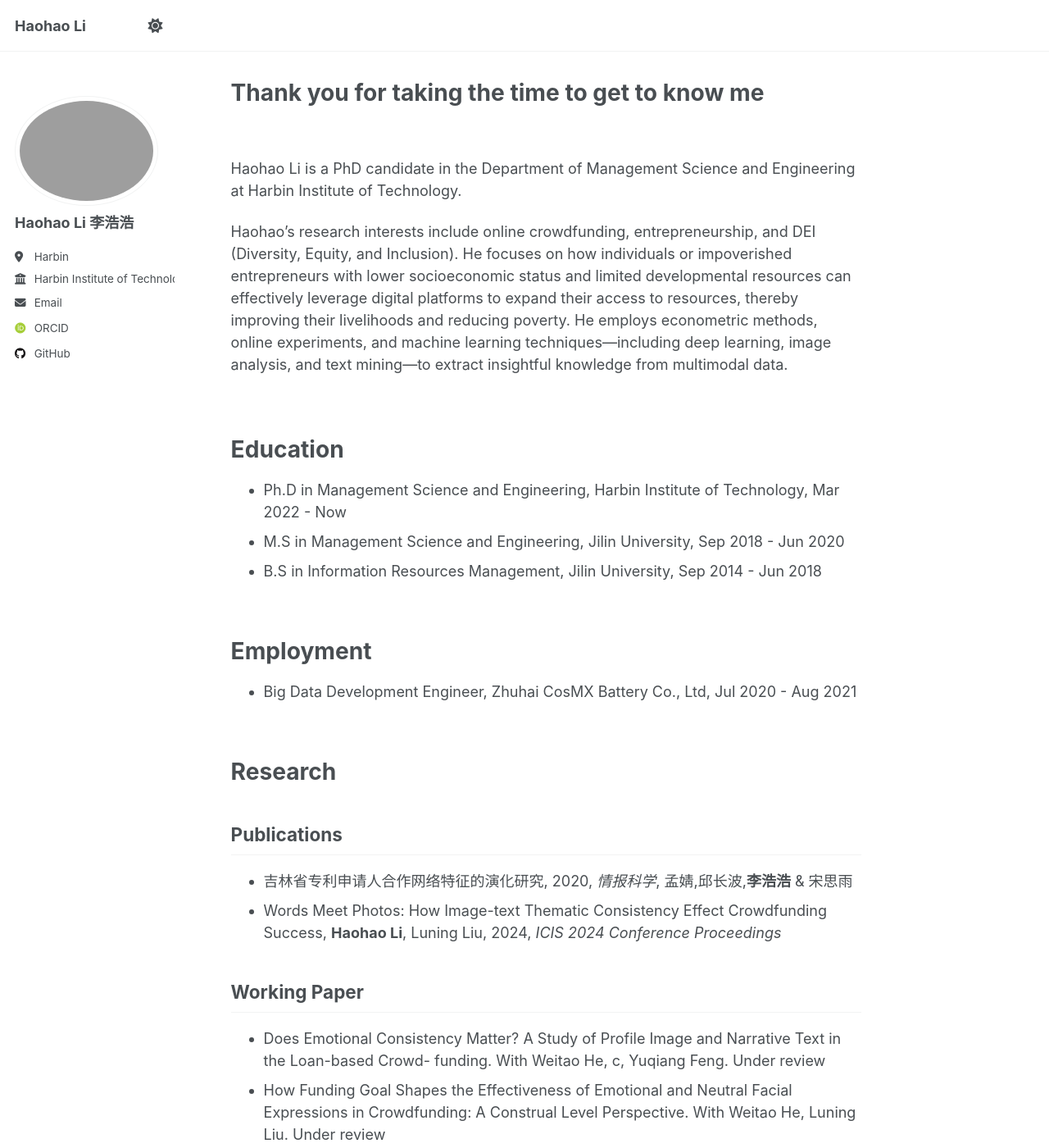
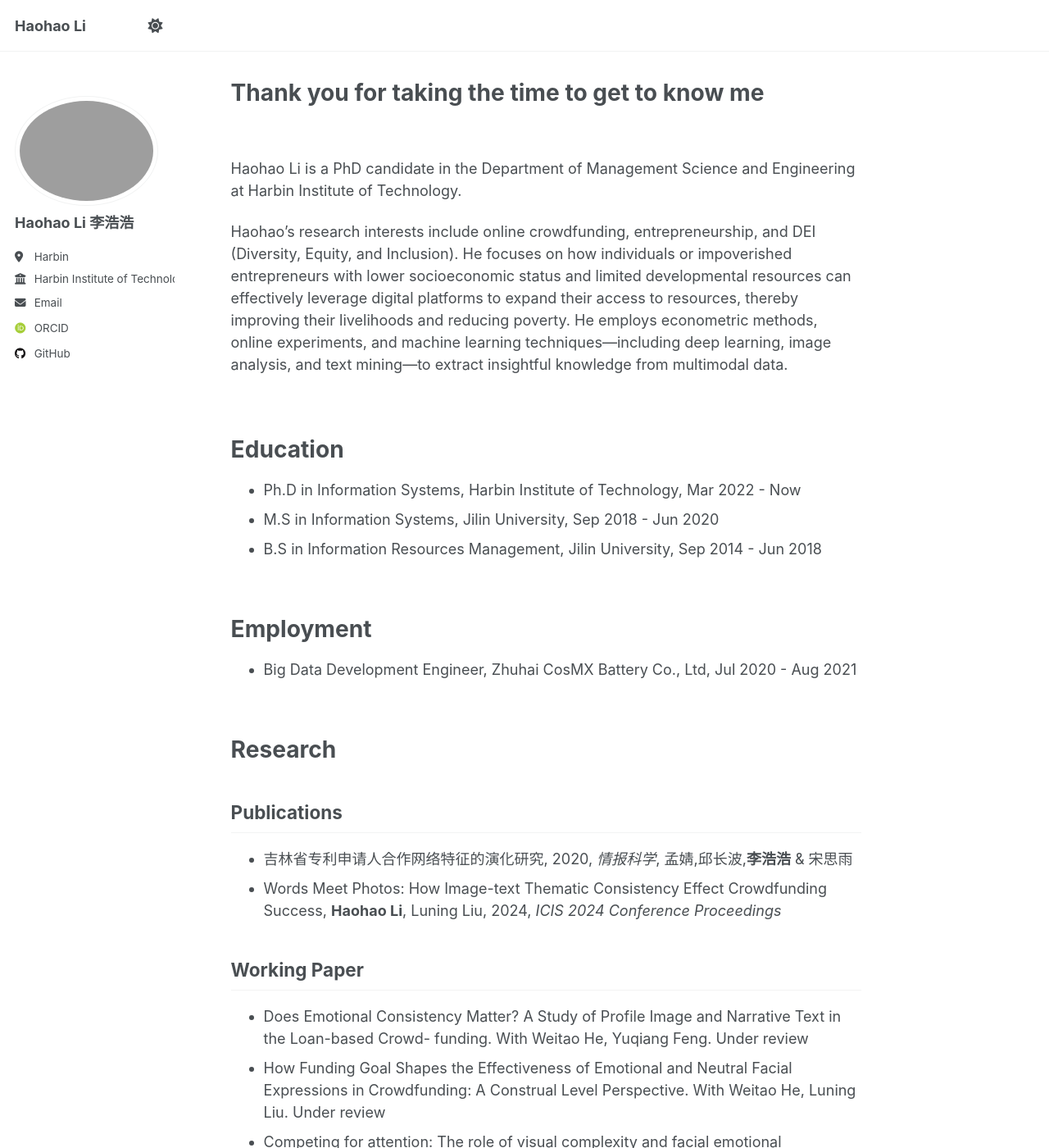
Before and after one commit to Harold9568/Harold9568.github.io, a Jekyll site: the page built from _pages/about.md, in a window 1280 px wide and 1400 px high. Shown: the whole window at 82% size. Built offline with Jekyll 4.4.1, drawn with Linux system fonts in a browser that asks for light colours; some web fonts are replaced.

Commit message:
Update about.md

```diff
--- a/_pages/about.md
+++ b/_pages/about.md
@@ -17,8 +17,8 @@ Haohao’s research interests include online crowdfunding, entrepreneurship, and
 
 Education
 ======
-- Ph.D in Management Science and Engineering, Harbin Institute of Technology, Mar 2022 - Now
-- M.S in Management Science and Engineering, Jilin University, Sep 2018 - Jun 2020
+- Ph.D in Information Systems, Harbin Institute of Technology, Mar 2022 - Now
+- M.S in Information Systems, Jilin University, Sep 2018 - Jun 2020
 - B.S in Information Resources Management, Jilin University, Sep 2014 - Jun 2018
 
 <br>
@@ -39,7 +39,7 @@ Publications
 
 Working Paper
 ------
-- Does Emotional Consistency Matter?  A Study of Profile Image and Narrative Text in the Loan-based Crowd- funding. With Weitao He, c, Yuqiang Feng. Under review
+- Does Emotional Consistency Matter?  A Study of Profile Image and Narrative Text in the Loan-based Crowd- funding. With Weitao He, Yuqiang Feng. Under review
 - How Funding Goal Shapes the Effectiveness of Emotional and Neutral Facial Expressions in Crowdfunding: A Construal Level Perspective. With Weitao He, Luning Liu. Under review
 - Competing for attention: The role of visual complexity and facial emotional expressiveness in loan-based crowdfunding. With Jingwei Li, Luning Liu. Under review
 - Understanding the role of prosocial behavior in accumulating entrepreneurial capital and facilitating entrepreneurial activities. With Weitao He, Luning Liu, Yuqiang Feng. Under review
```
